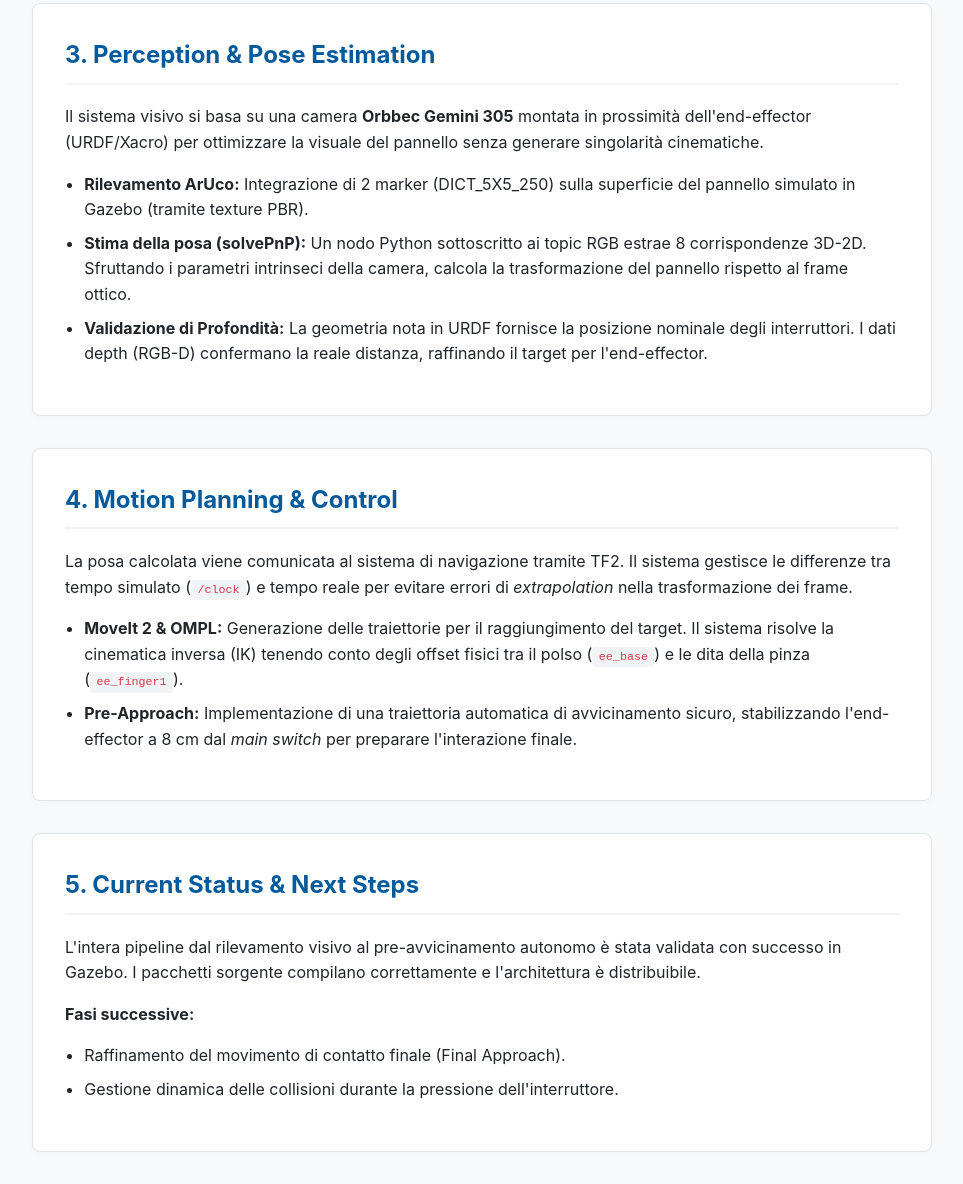
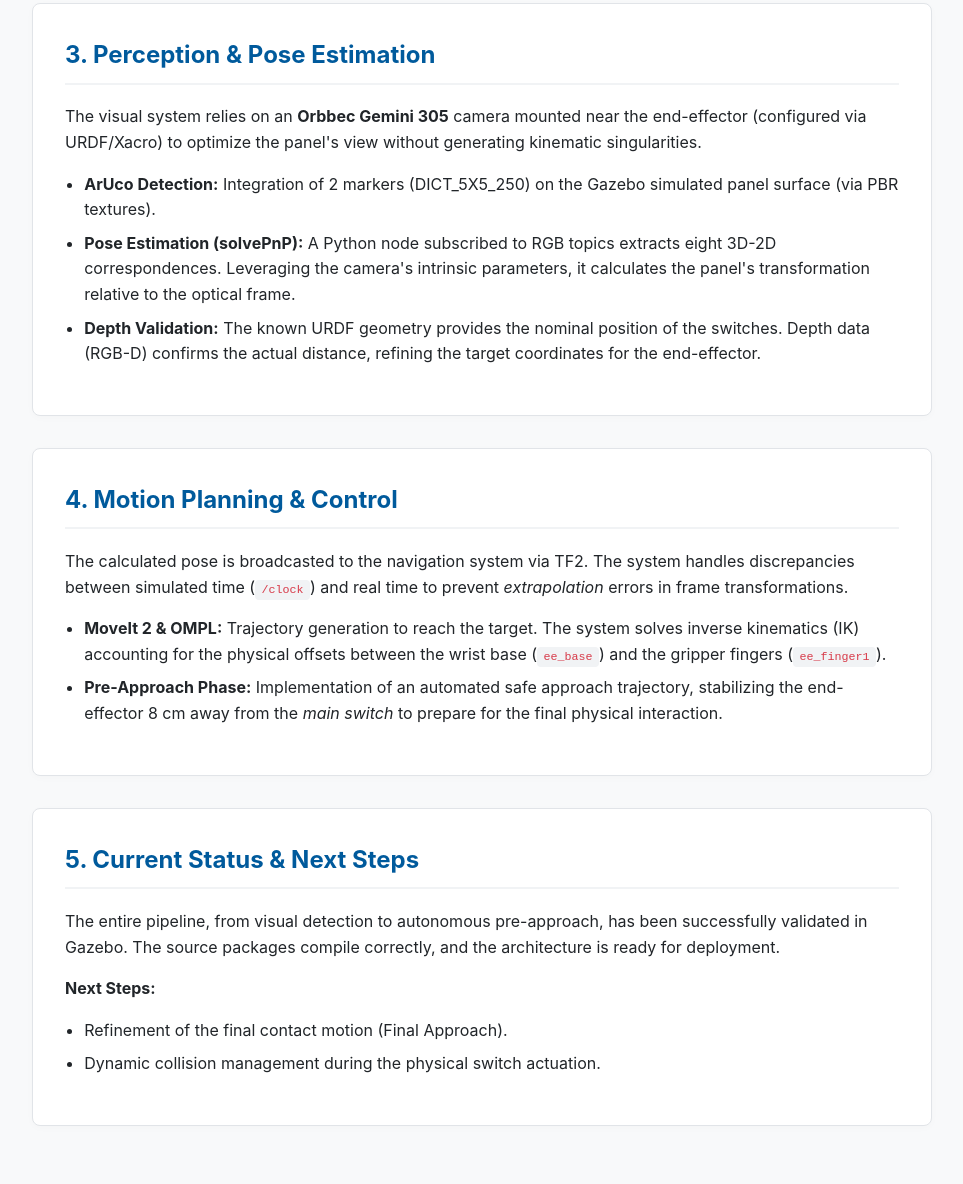
Before and after one commit to Liviaantonello/Liviaantonello.github.io, a plain HTML site: page rover_project.html in a window 1280 px wide. Shown: the part 1100-2284 px from the top of the page, without its empty margins (158-1121 px from the left). After the commit the page ends 2258 px from the top, so only its background shows below. Drawn offline with Linux system fonts and the light colour scheme.

Commit message:
Update rover_project.html

```diff
--- a/rover_project.html
+++ b/rover_project.html
@@ -1,5 +1,5 @@
 <!DOCTYPE html>
-<html lang="it">
+<html lang="en">
 <head>
     <meta charset="UTF-8">
     <meta name="viewport" content="width=device-width, initial-scale=1.0">
@@ -79,7 +79,7 @@
 
     <header>
         <div class="header-content">
-            <a href="index.html" class="back-link">&larr; Torna al Portfolio</a>
+            <a href="index.html" class="back-link">&larr; Back to Portfolio</a>
             <h1>RoverTech - Robotic Manipulation & Perception</h1>
             <div class="tags">
                 <span class="tag">ROS 2 Humble</span>
@@ -96,17 +96,17 @@
         <!-- 1. Mission Overview -->
         <section>
             <h2>1. Mission Overview & Constraints</h2>
-            <p>Sviluppo di un sistema per l'interazione autonoma di un manipolatore robotico con un pannello di controllo, progettato per l'<strong>European Rover Challenge (ERC)</strong>.</p>
+            <p>Development of an autonomous interaction system for a robotic manipulator with a control panel, designed for the <strong>European Rover Challenge (ERC)</strong>.</p>
             <ul>
-                <li><strong>Vincoli di gara:</strong> Assenza di sistemi GPS/RTK. Il rover deve affidarsi esclusivamente alla percezione locale e all'odometria.</li>
-                <li><strong>Obiettivo:</strong> Identificare visivamente il pannello, calcolarne la posa 3D esatta e pianificare il movimento del braccio per azionare leve e interruttori (main switch) in completa autonomia.</li>
+                <li><strong>Competition Constraints:</strong> No GPS/RTK systems allowed. The rover must rely exclusively on local perception and odometry.</li>
+                <li><strong>Objective:</strong> Visually identify the panel, calculate its exact 3D pose, and plan the arm's movement to operate levers and switches (main switch) fully autonomously.</li>
             </ul>
         </section>
 
         <!-- 2. System Architecture -->
         <section>
             <h2>2. System Architecture</h2>
-            <p>L'architettura del sistema integra la simulazione fisica con il framework ROS 2, passando per l'elaborazione visiva (OpenCV) fino alla pianificazione del movimento (MoveIt 2).</p>
+            <p>The system architecture integrates physical simulation with the ROS 2 framework, routing visual data processing (OpenCV) through to motion planning (MoveIt 2).</p>
 
             <div class="diagram-container">
                 <div class="mermaid">
@@ -136,32 +136,32 @@
         <!-- 3. Perception -->
         <section>
             <h2>3. Perception & Pose Estimation</h2>
-            <p>Il sistema visivo si basa su una camera <strong>Orbbec Gemini 305</strong> montata in prossimità dell'end-effector (URDF/Xacro) per ottimizzare la visuale del pannello senza generare singolarità cinematiche.</p>
+            <p>The visual system relies on an <strong>Orbbec Gemini 305</strong> camera mounted near the end-effector (configured via URDF/Xacro) to optimize the panel's view without generating kinematic singularities.</p>
             <ul>
-                <li><strong>Rilevamento ArUco:</strong> Integrazione di 2 marker (DICT_5X5_250) sulla superficie del pannello simulato in Gazebo (tramite texture PBR).</li>
-                <li><strong>Stima della posa (solvePnP):</strong> Un nodo Python sottoscritto ai topic RGB estrae 8 corrispondenze 3D-2D. Sfruttando i parametri intrinseci della camera, calcola la trasformazione del pannello rispetto al frame ottico.</li>
-                <li><strong>Validazione di Profondità:</strong> La geometria nota in URDF fornisce la posizione nominale degli interruttori. I dati depth (RGB-D) confermano la reale distanza, raffinando il target per l'end-effector.</li>
+                <li><strong>ArUco Detection:</strong> Integration of 2 markers (DICT_5X5_250) on the Gazebo simulated panel surface (via PBR textures).</li>
+                <li><strong>Pose Estimation (solvePnP):</strong> A Python node subscribed to RGB topics extracts eight 3D-2D correspondences. Leveraging the camera's intrinsic parameters, it calculates the panel's transformation relative to the optical frame.</li>
+                <li><strong>Depth Validation:</strong> The known URDF geometry provides the nominal position of the switches. Depth data (RGB-D) confirms the actual distance, refining the target coordinates for the end-effector.</li>
             </ul>
         </section>
 
         <!-- 4. Planning -->
         <section>
             <h2>4. Motion Planning & Control</h2>
-            <p>La posa calcolata viene comunicata al sistema di navigazione tramite TF2. Il sistema gestisce le differenze tra tempo simulato (<code>/clock</code>) e tempo reale per evitare errori di <em>extrapolation</em> nella trasformazione dei frame.</p>
+            <p>The calculated pose is broadcasted to the navigation system via TF2. The system handles discrepancies between simulated time (<code>/clock</code>) and real time to prevent <em>extrapolation</em> errors in frame transformations.</p>
             <ul>
-                <li><strong>MoveIt 2 & OMPL:</strong> Generazione delle traiettorie per il raggiungimento del target. Il sistema risolve la cinematica inversa (IK) tenendo conto degli offset fisici tra il polso (<code>ee_base</code>) e le dita della pinza (<code>ee_finger1</code>).</li>
-                <li><strong>Pre-Approach:</strong> Implementazione di una traiettoria automatica di avvicinamento sicuro, stabilizzando l'end-effector a 8 cm dal <em>main switch</em> per preparare l'interazione finale.</li>
+                <li><strong>MoveIt 2 & OMPL:</strong> Trajectory generation to reach the target. The system solves inverse kinematics (IK) accounting for the physical offsets between the wrist base (<code>ee_base</code>) and the gripper fingers (<code>ee_finger1</code>).</li>
+                <li><strong>Pre-Approach Phase:</strong> Implementation of an automated safe approach trajectory, stabilizing the end-effector 8 cm away from the <em>main switch</em> to prepare for the final physical interaction.</li>
             </ul>
         </section>
 
         <!-- 5. Status -->
         <section>
             <h2>5. Current Status & Next Steps</h2>
-            <p>L'intera pipeline dal rilevamento visivo al pre-avvicinamento autonomo è stata validata con successo in Gazebo. I pacchetti sorgente compilano correttamente e l'architettura è distribuibile.</p>
-            <p><strong>Fasi successive:</strong></p>
+            <p>The entire pipeline, from visual detection to autonomous pre-approach, has been successfully validated in Gazebo. The source packages compile correctly, and the architecture is ready for deployment.</p>
+            <p><strong>Next Steps:</strong></p>
             <ul>
-                <li>Raffinamento del movimento di contatto finale (Final Approach).</li>
-                <li>Gestione dinamica delle collisioni durante la pressione dell'interruttore.</li>
+                <li>Refinement of the final contact motion (Final Approach).</li>
+                <li>Dynamic collision management during the physical switch actuation.</li>
             </ul>
         </section>
 
```
